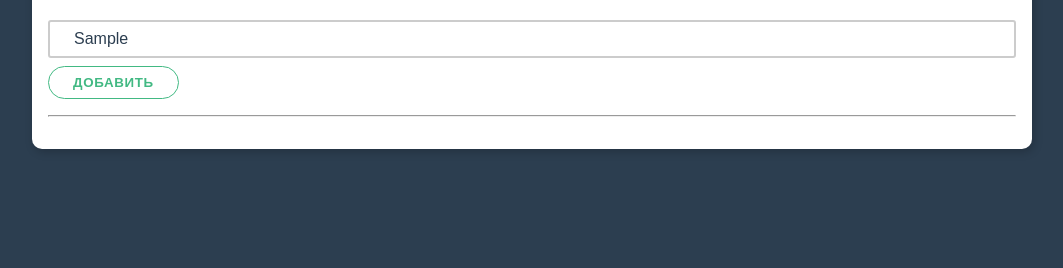
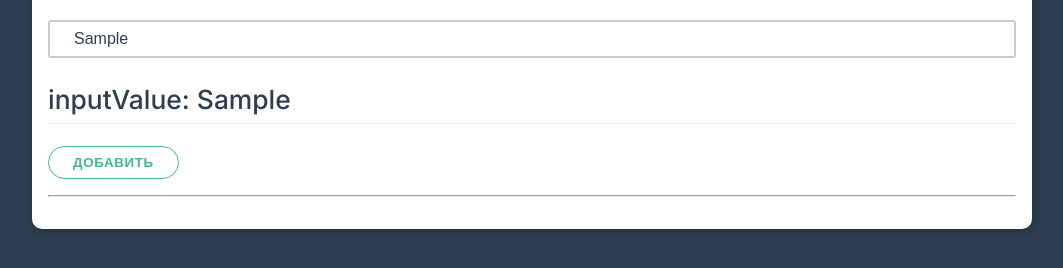
Before and after one commit to petr-rikhter/vueMinin, a website: page index.html in a window 1280 px wide. Both pictures are taken after typing "Sample" into the empty fields and a click on the button "ДОБАВИТЬ". Shown: the part 122-390 px from the top of the page, without its empty margins (108-1171 px from the left). Drawn offline with nearby package versions, Linux system fonts and the light colour scheme.

Commit message:
Динамическое связывание и изменение переменной по событию

```diff
--- a/app.js
+++ b/app.js
@@ -6,6 +6,11 @@ const App = {
       inputValue: "",
     };
   },
+  methods: {
+    inputChangeHandler(event) {
+      this.inputValue = event.target.value;
+    },
+  },
 };
 
 Vue.createApp(App).mount("#app");
--- a/index.html
+++ b/index.html
@@ -15,10 +15,12 @@
         <div class="form-control">
           <input
             type="text"
-            v-bind:placeholder="placeholderString"
-            v-bind:value="inputValue"
+            :placeholder="placeholderString"
+            :value="inputValue"
+            @input="inputChangeHandler"
           />
         </div>
+        <h2>inputValue: {{ inputValue }}</h2>
         <button class="btn">Добавить</button>
         <hr />
       </div>
```
